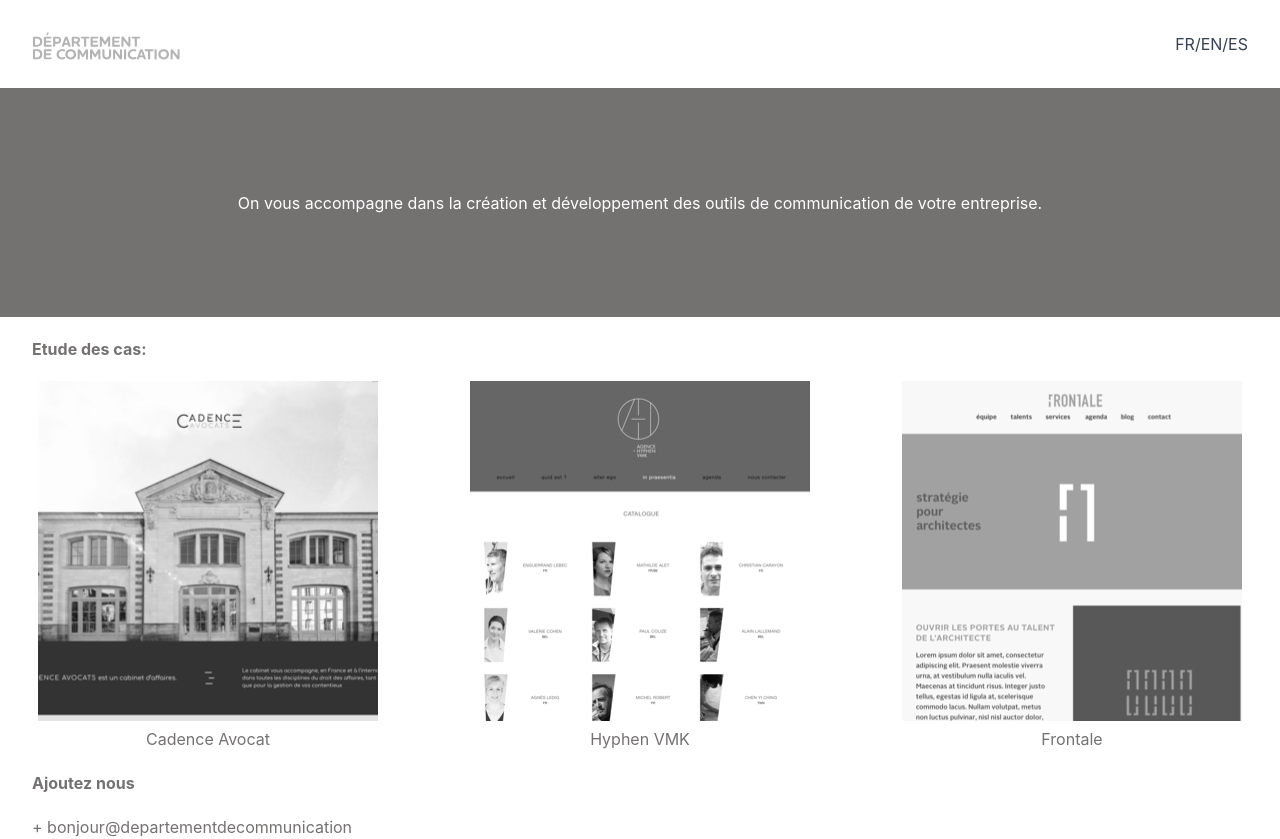
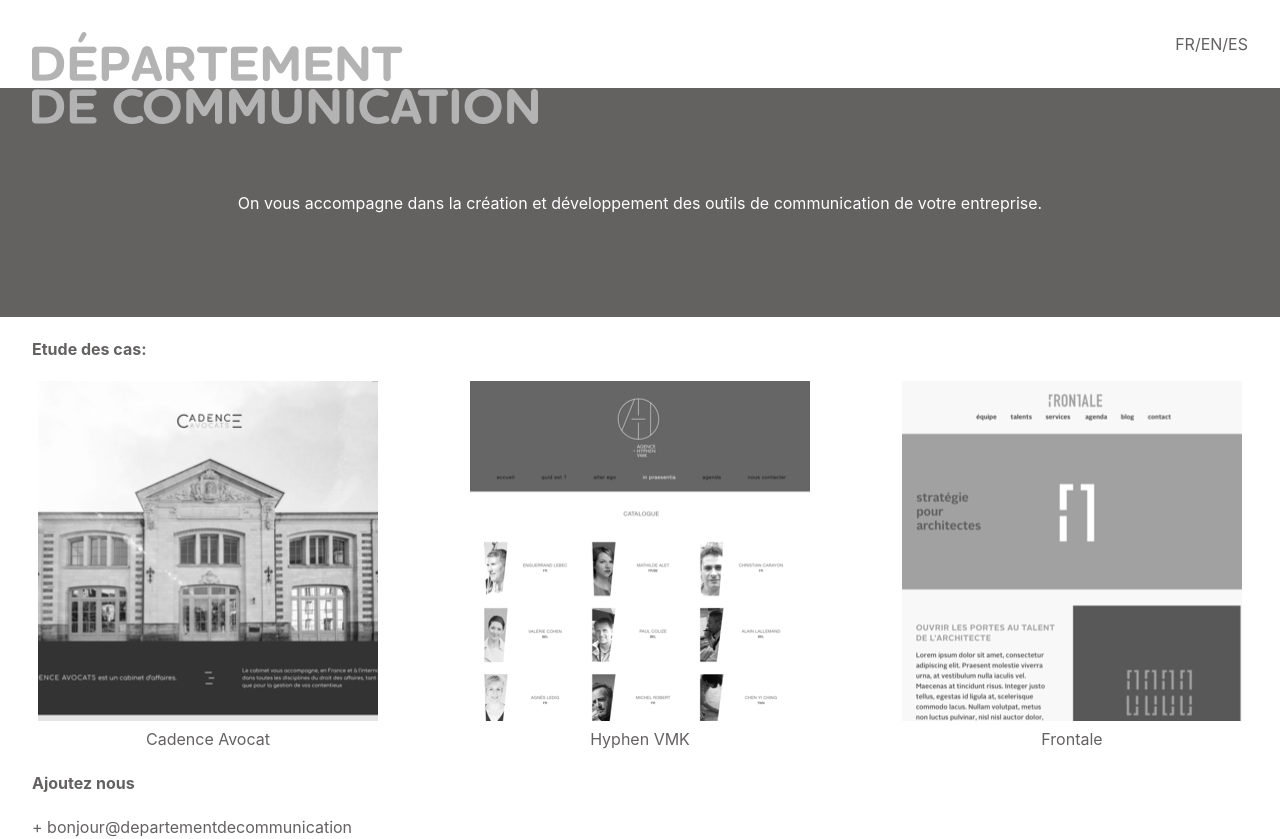
Before and after one commit to departementdecommunication/SelfWebsite, a Next.js app: page / in a window 1280 px wide. Built offline with nearby package versions, Linux system fonts and the light colour scheme.

Commit message:
Modifications to next.config.js to make render works

```diff
--- a/components/header.tsx
+++ b/components/header.tsx
@@ -7,7 +7,7 @@
 function Header() {
 	return(
 		<div className="h-20 py-8 px-8">
-		<Image src={logo} className="object-cover" alt='departementDeCommunication'/>
+		<Image src={logo} className="object-contain h-50 w-100" alt='departementDeCommunication'/>
 	</div>)
 
 }
--- a/components/languages.tsx
+++ b/components/languages.tsx
@@ -4,7 +4,7 @@
 function Languages(){
 
 	return (
-		<div className="text-gray-700 my-8 float-right mr-8">FR/EN/ES</div>
+		<div className="my-8 float-right mr-8">FR/EN/ES</div>
 	)
 }
 export default Languages
--- a/components/layout.tsx
+++ b/components/layout.tsx
@@ -1,7 +1,7 @@
 const Layout = (props: any) => {
 	return(
 		//<div className="h-screen flex">
-		<div className="max-w-full m-auto">{props.children} </div>
+		<div className="max-w-full m-auto text-[#646161]">{props.children} </div>
 		//</div>
 	);
 };
--- a/components/presentation.tsx
+++ b/components/presentation.tsx
@@ -4,7 +4,7 @@
 function Presentation(){
 
 	return (
-		<div className="w-full h-[229px] bg-[#747171] flex items-center justify-center"><h1 className="text-white text-center">On vous accompagne dans la création et développement des outils de communication de votre entreprise.</h1></div>
+		<div className="w-full h-[229px] bg-[#646161] flex items-center justify-center"><h1 className="text-white text-center">On vous accompagne dans la création et développement des outils de communication de votre entreprise.</h1></div>
 	)
 }
 export default Presentation
--- a/next.config.js
+++ b/next.config.js
@@ -2,6 +2,9 @@
 const nextConfig = {
   reactStrictMode: true,
   swcMinify: true,
-}
+    images: {
+      unoptimised: true,
+    },
+  }
 
 module.exports = nextConfig
--- a/pages/index.tsx
+++ b/pages/index.tsx
@@ -14,13 +14,11 @@
 const Home: NextPage = () => {
   return (
     <Layout>
-      <div className="text-[#747171]">
         <Languages/>
         <Header/>
         <Presentation/>
         <Carrousel/>
         <Contact/>
-      </div>
     </Layout>
   )
 }
```
Also changed, not shown: public/Logo-DC-Gris.svg.
